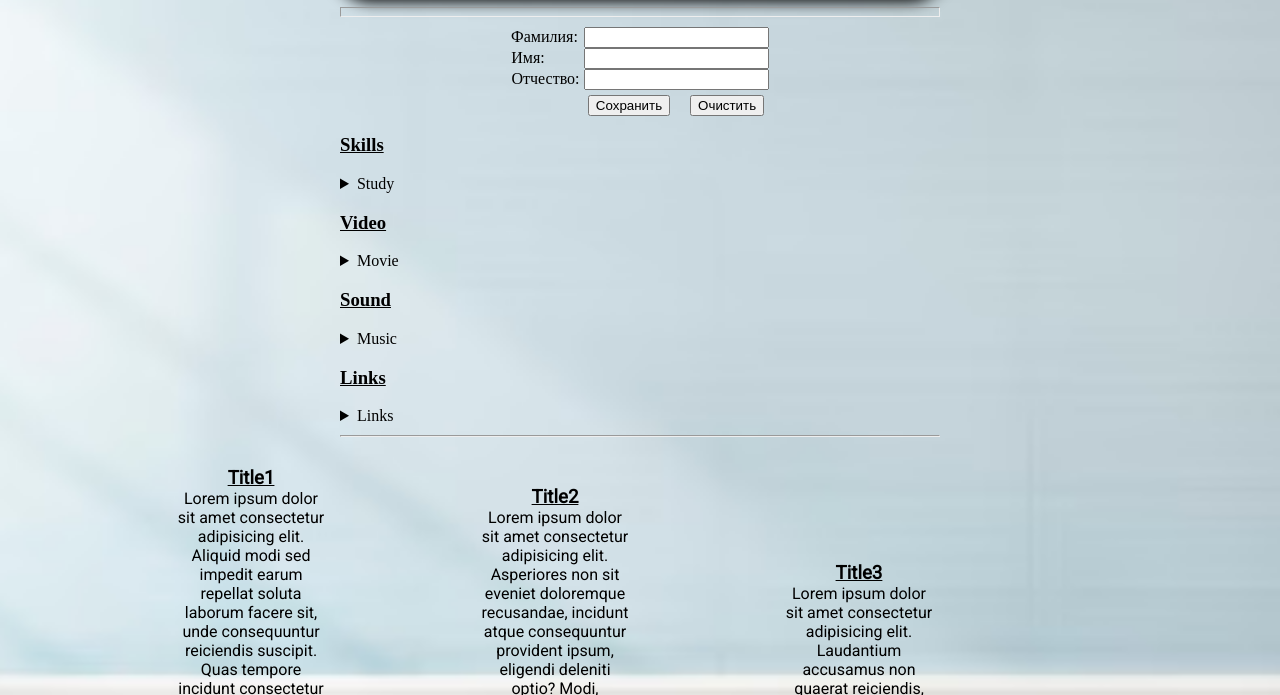
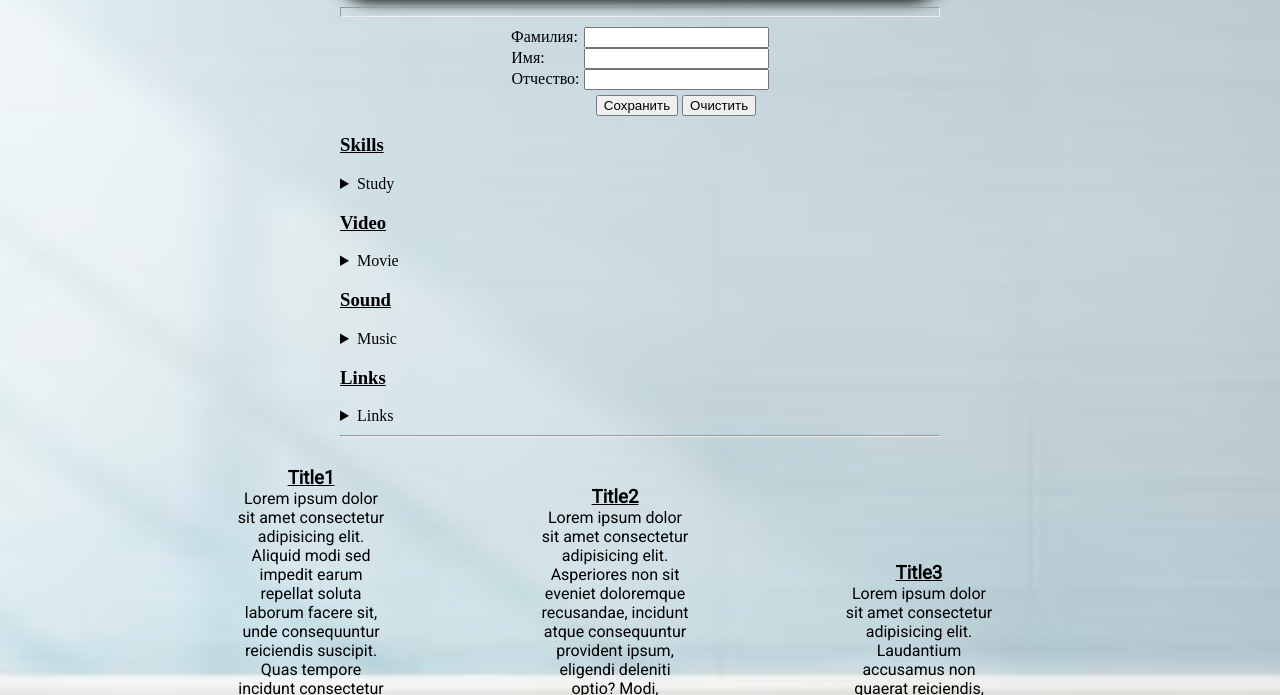
Before and after one commit to AkeksandrAkhrem/CV__Form_HW3, a plain HTML site: page index.html in a window 1280 px wide. Shown: the part 405-1100 px from the top of the page. Drawn offline with Linux system fonts and the light colour scheme; a web font is replaced by a local one.

Commit message:
Update style.css

```diff
--- a/style/style.css
+++ b/style/style.css
@@ -93,7 +93,7 @@ footer{
 }
 
 .Очистить{
-    margin: 5px 0 0 16px;
+    margin: 5px 0 0 0;
 }
 
 .Очистить:hover{
@@ -121,7 +121,7 @@ hr{
 }
 
 .test__inline{
-    width: 1120px;
+/*     width: 1120px; */
     height: 300px;
     /* border: 2px solid black; */
     margin: 20px;
```
